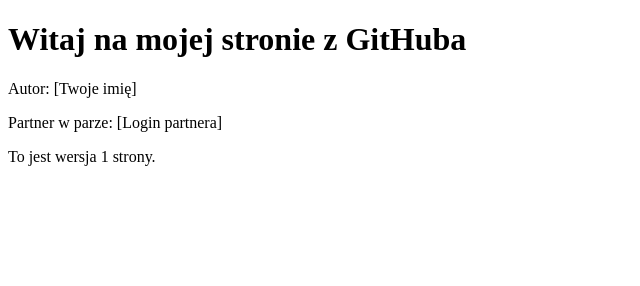
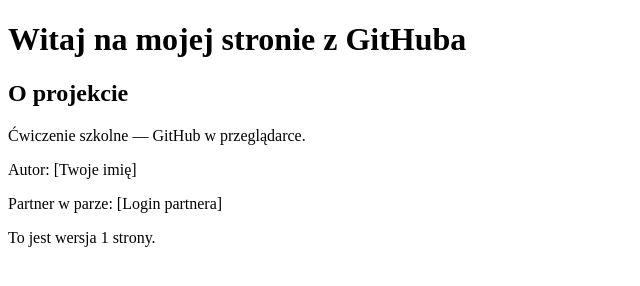
Before and after one commit to skwara4i23-boop/praca-szkolna, a plain HTML site: page index.html in a window 1280 px wide. Shown: the whole page, without its empty margins (0-640 px from the left). Drawn offline with Linux system fonts and the light colour scheme.

Commit message:
Add project section and description to index.html

```diff
--- a/index.html
+++ b/index.html
@@ -7,6 +7,8 @@
 </head>
 <body>
   <h1>Witaj na mojej stronie z GitHuba</h1>
+   <h2>O projekcie</h2>
+  <p>Ćwiczenie szkolne — GitHub w przeglądarce.</p>
   <p>Autor: [Twoje imię]</p>
   <p>Partner w parze: [Login partnera]</p>
   <p>To jest wersja 1 strony.</p>
```
